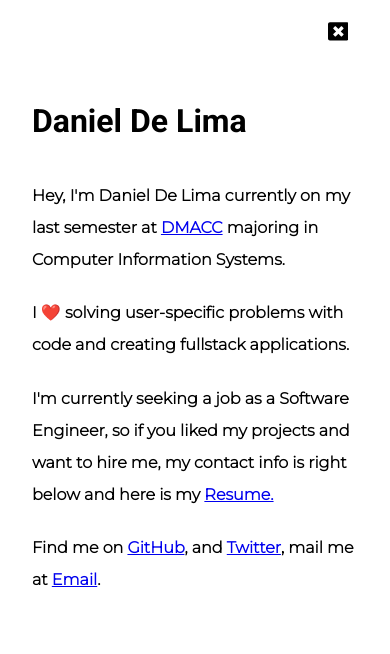
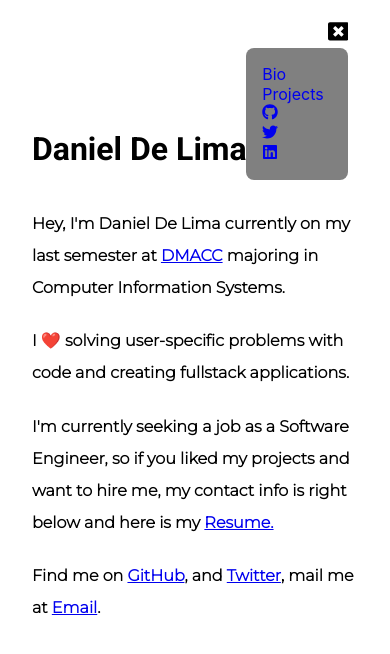
Before and after one commit to dndanli/dndanli-homepage, a React (Create React App) app in the folder homepage/: page / in a window 390 px wide. Both pictures are taken after a click on the element 338 px from the left and 33 px from the top of the page. Shown: the top 654 px of the page. Built offline with nearby package versions, Linux system fonts and the light colour scheme.

Commit message:
fixed mobile nav positioning

```diff
--- a/homepage/src/components/Main/Main.js
+++ b/homepage/src/components/Main/Main.js
@@ -34,6 +34,8 @@ const mainStylesLight = {
   backgroundColor: "white",
   color: "black",
   fontFamily: "Montserrat, sans-serif",
+  position: "absolute",
+  top: "5em",
 };
 
 const Main = () => {
--- a/homepage/src/components/Navbar/Navbar.js
+++ b/homepage/src/components/Navbar/Navbar.js
@@ -33,12 +33,19 @@ let navItemsStyle = {
   visibility: "",
 };
 
-// let slideItemsStyle = {
-//   transition: "",
-//   background: "green",
-//   margin: 0,
-//   position: "absolute",
-// };
+let slideItemsStyle = {
+  transition: "200ms ease",
+  background: "grey",
+  width: "18vw",
+  minHeight: "10vh",
+  margin: "1em",
+  padding: "1em",
+  position: "absolute",
+  top: "2em",
+  right: "1.6em",
+  borderRadius: ".5em",
+  zIndex: 1,
+};
 
 const Navbar = () => {
   const matches = CheckQuery("(max-width: 753px)");
@@ -55,8 +62,13 @@ const Navbar = () => {
     setClicked(!clicked);
   };
 
+  // when menu icon is clicked
+  // set a new small div to be visible
+  // that will contain all nav links
+  // and will appear only once clicked, make sure
+  // it does not move any content from the layout
   return (
-    <div style={{ position: "relative" }}>
+    <div>
       <nav>
         <div style={menuSty} onClick={toggleMenu}>
           <i>{!clicked ? <FaBars /> : <FaWindowClose />}</i>
@@ -64,7 +76,7 @@ const Navbar = () => {
       </nav>
 
       <div style={containerStyle}>
-        <ul style={navSty}>
+        <ul id="nav-items" style={!clicked ? navSty : slideItemsStyle}>
           {NavItems.map((el, index) => {
             return (
               <li style={{ listStyle: "none" }} key={index}>
--- a/homepage/src/components/Navbar/NavbarStyles.js
+++ b/homepage/src/components/Navbar/NavbarStyles.js
@@ -3,20 +3,3 @@ export const containerStyle = {
   flexDirection: "column",
   alignItems: "flex-end",
 };
-
-export let menuIconStyle = {
-  right: "1em",
-  fontSize: "1.3em",
-  position: "absolute",
-  padding: "1em",
-  visibility: "",
-};
-
-export let navItemsStyle = {
-  display: "flex",
-  justifyContent: "space-evenly",
-  width: "30%",
-  margin: 0,
-  padding: "1em",
-  visibility: "",
-};
```
